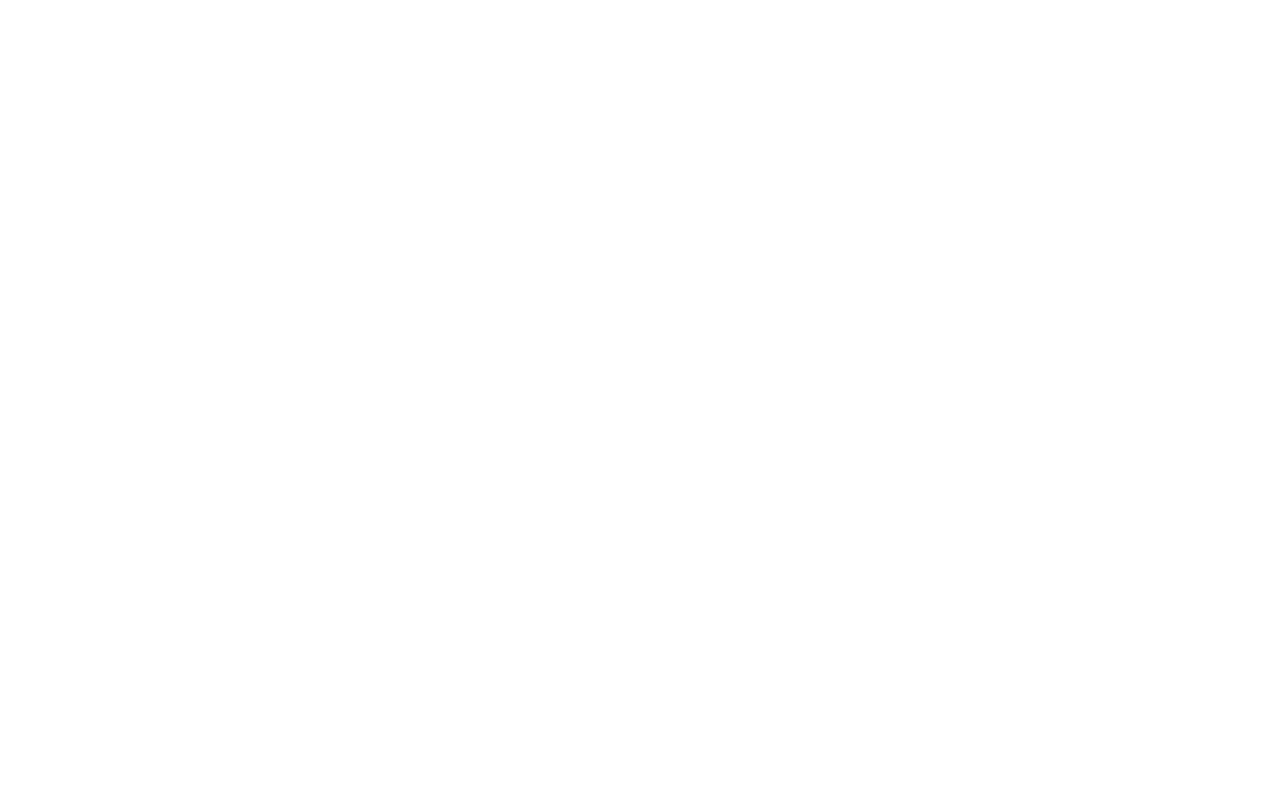
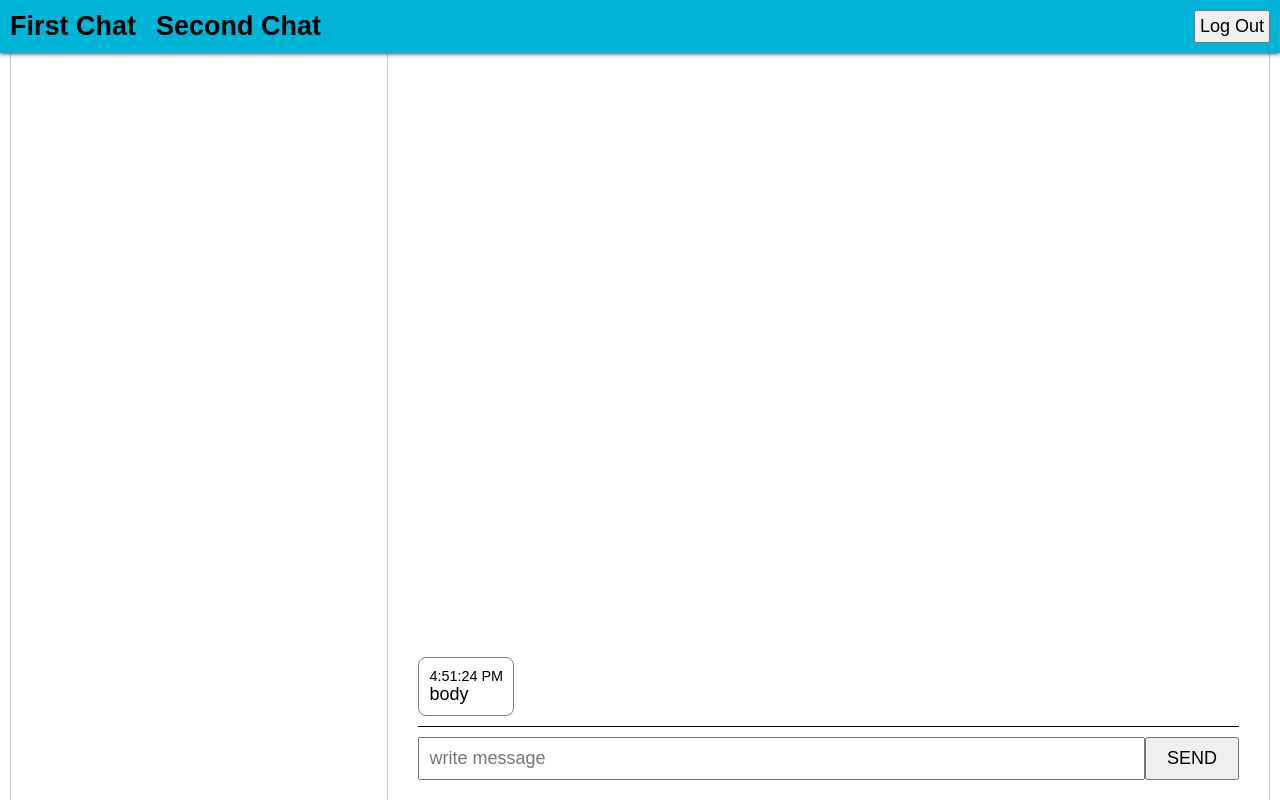
Before and after one commit to VBNetEnjoyer/chat-app, a Vue app: page / in a window 1280 px wide. Built offline with nearby package versions, Linux system fonts and the light colour scheme.

Commit message:
Внешний вид

```diff
--- a/index.html
+++ b/index.html
@@ -2,9 +2,8 @@
 <html lang="en">
   <head>
     <meta charset="UTF-8">
-    <link rel="icon" href="/favicon.ico">
     <meta name="viewport" content="width=device-width, initial-scale=1.0">
-    <title>Vite App</title>
+    <title>MMIS Chat</title>
   </head>
   <body>
     <div id="app"></div>
--- a/package.json
+++ b/package.json
@@ -7,7 +7,8 @@
     "preview": "vite preview"
   },
   "dependencies": {
-    "vue": "^3.2.41"
+    "vue": "^3.2.41",
+    "vue-router": "^4.1.6"
   },
   "devDependencies": {
     "@vitejs/plugin-vue": "^3.1.2",
--- a/src/App.vue
+++ b/src/App.vue
@@ -1,13 +1,46 @@
 <template>
-    <h1></h1>
+    <AppHeader class="header"/>
+    <router-view class="page"/>
 </template>
 
 <script>
+import AppHeader from './components/AppHeader.vue';
+
 export default {
-
+    components:{
+        AppHeader
+    },
+    data(){
+        return{
+            users: [
+                {id: 1, login: "admin", password: "admin", username: "Admin", messages:[]},
+                {id: 2, login: "admin2", password: "admin2", username: "Second Admin", messages:[]},
+            ],
+        }
+    }
 }
 </script>
 
-<style scoped>
-
+<style>
+*{
+    padding: 0;
+    margin: 0;
+    box-sizing: border-box;
+    font-size: 18px;
+    font-family: sans-serif;
+}
+a{
+    text-decoration: none;
+}
+html, body{
+    height: 100%;
+}
+#app{
+    display: flex;
+    flex-direction: column;
+    height: 100%;
+}
+.page{
+    height: calc(100% - 53px);
+}
 </style>
--- /dev/null
+++ b/src/components/AppHeader.vue
@@ -0,0 +1,53 @@
+<template>
+    <header class="header">
+        <div class="header__container">
+            <div class="header__body">
+                <nav class="header__nav nav">
+                    <router-link class="nav__link" to="/">First Chat</router-link>
+                    <router-link class="nav__link" to="/second-chat">Second Chat</router-link>
+                </nav>
+                <button class="header__btn">Log Out</button>
+             </div>
+        </div>
+     </header>
+</template>
+
+<script>
+export default {
+
+}
+</script>
+
+<style scoped>
+.header{
+    background-color: #00B4D8;
+    width: 100%;
+    box-shadow: 0 0 5px black;
+}
+.header__container{
+    max-width: 1300px;
+    padding: 0 10px;
+    margin: 0 auto;
+}
+.header__body{
+    display: flex;
+    align-items: center;
+    justify-content: space-between;
+    padding: 10px 0;
+}
+.nav{
+    display: flex;
+    align-items: center;
+}
+.nav>*:not(:last-child){
+    margin-right: 20px;
+}
+.nav__link{
+    font-size: 1.5em;
+    font-weight: 700;
+    color: black;
+}
+.header__btn{
+    padding: 4px;
+}
+</style>
--- /dev/null
+++ b/src/components/ChatBody.vue
@@ -0,0 +1,119 @@
+<template>
+    <main class="page">
+        <div class="page__container">
+            <div class="page__body">
+                <div class="page__leftside">
+                    <div class="page__contacts-box">
+                        <!-- <div class="contact">
+                             <div class="contact__avatar">
+                                <img src="./avatar.svg" alt="">
+                            </div>
+                            <div class="contact__info">
+                                <div class="contact__name">Admin 1</div>
+                                <div class="contact__status">offline</div>
+                            </div>
+                        </div> -->
+                    </div>
+                 </div>
+                <div class="page__rightside">
+                    <div class="page__chat-box">
+                        <message-card v-for="msg in messages" :message=msg :key="msg.date"/>
+                    </div>
+                    <form action="#">
+                        <textarea placeholder="write message" rows="1" v-model="message" @keydown.enter.prevent="sendMessage"/>
+                        <button @click.prevent="sendMessage">SEND</button>
+                    </form>
+                </div>
+            </div>
+        </div>
+    </main>
+</template>
+
+<script>
+import MessageCard from './MessageCard.vue';
+
+export default {
+    components:{
+        MessageCard
+    },
+    props:{
+        messages:{
+            type: Array,
+            required: true
+        }
+    },
+    data(){
+        return{
+            message: "",
+        }
+    },
+    methods:{
+        sendMessage(){
+            if(this.message == "") return
+            let msg = {
+                body: this.message,
+                date: Date.now(),
+                isUserMessage: true,
+            };
+            this.message = "";
+            this.$emit("newMessage", msg);
+        }
+    },
+
+}
+</script>
+
+<style scoped>
+.page__container{
+    max-width: 1300px;
+    padding: 0 10px;
+    margin: 0 auto;
+    height: 100%;
+    max-height: 100%;
+}
+.page__body{
+    display: flex;
+    height: 100%;
+    max-height: 100%;
+    border-left: 1px solid rgb(0, 0, 0, 0.2);
+    border-right: 1px solid rgb(0, 0, 0, 0.2);
+}
+.page__leftside{
+    flex-basis: 30%;
+    border-right: 1px solid rgb(0, 0, 0, 0.2);
+}
+.page__rightside{
+    padding: 10px 30px;
+    flex-basis: 70%;
+    display: flex;
+    flex-direction: column;
+}
+.page__chat-box{
+    flex: 1;
+    display: flex;
+    flex-direction: column;
+    border-bottom: 1px solid rgb(0, 0, 0);
+    overflow-y: auto;
+}
+.page__chat-box>*{
+    margin-bottom: 10px;
+}
+
+form{
+    padding: 10px 0px;
+    display: flex;
+}
+input{
+    flex: 1 1 auto;
+    resize: none;
+}
+textarea{
+    flex: 1 1 auto;
+    padding: 10px;
+    resize: none;
+}
+form button{
+    padding: 0px 20px;
+}
+
+</style>
--- /dev/null
+++ b/src/components/MessageCard.vue
@@ -0,0 +1,51 @@
+<template>
+    <div class="message" :class="{usermessage: isUserMessage}">
+        <div class="message__time">{{new Date(message.date).toLocaleTimeString()}}</div>
+        <div class="message__body">{{message.body}}</div>
+    </div>
+</template>
+
+<script>
+import { computed } from '@vue/reactivity';
+
+export default {
+    props:{
+        message: {
+            type: Object,
+            required: true,
+        },
+    },
+    computed:{
+        isUserMessage(){
+            return this.message.isUserMessage
+        }
+    }
+}
+</script>
+
+<style>
+.message{
+    max-width: 65%;
+    width: fit-content;
+    padding: 10px;
+    border: 1px solid rgb(0, 0, 0, 0.5);
+    border-radius: 8px;
+    word-break: break-all;
+}
+.message:first-child{
+    margin: auto 0 0 0;
+}
+.message.usermessage{
+    margin: 0 10px 0 auto;
+    background-color: #CAF0F8;
+}
+.message.usermessage .message__time{
+    text-align: right;
+}
+.message__time{
+    font-size: 0.8em;
+    margin-left: auto;
+    user-select: none;
+}
+
+</style>
--- a/src/main.js
+++ b/src/main.js
@@ -1,6 +1,7 @@
 import { createApp } from 'vue'
 import App from './App.vue'
+import router from './router'
 
+const app = createApp(App);
 
-
-createApp(App).mount('#app')
+app.use(router).mount('#app');
--- /dev/null
+++ b/src/pages/FirstAccount.vue
@@ -0,0 +1,35 @@
+<template>
+    <ChatBody :messages="messages" @newMessage="addNewMessage"/>
+</template>
+
+<script>
+import ChatBody from '../components/ChatBody.vue';
+
+export default {
+    data(){
+        return{
+            messages: [
+                {
+                    body: "body",
+                    date: Date.now(),
+                    isUserMessage: false,
+                }
+            ],
+            test: "test"
+        }
+    },
+    components:{
+        ChatBody,
+    },
+    methods:{
+        addNewMessage(message){
+            this.messages.push(message);
+        }
+    }
+
+}
+</script>
+
+<style scoped>
+
+</style>
```
Also changed, not shown: src/pages/SecondAccount.vue (added, +13 -0 lines), src/router.js (added, +15 -0 lines), 1 other file (tests, documents, lock files or other folders).
